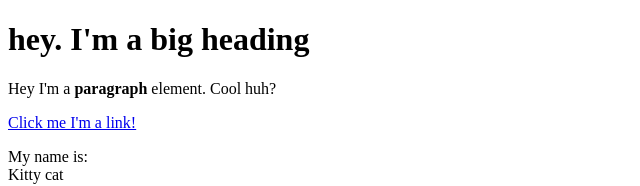
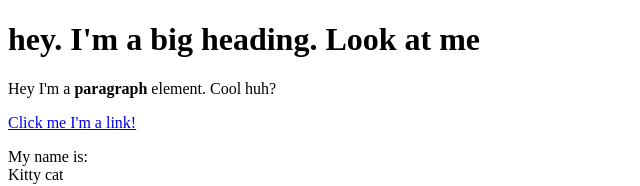
Before and after one commit to arshiz4/cartoon-hero, a plain HTML site: page test.html in a window 1280 px wide. Shown: the top 186 px of the page, without its empty margins (0-640 px from the left). Drawn offline with Linux system fonts and the light colour scheme.

Commit message:
Update test.html

```diff
--- a/test.html
+++ b/test.html
@@ -4,7 +4,7 @@
 	<title>test page</title>
 </head>
 <body>
-	<h1>hey. I'm a big heading</h1>
+	<h1>hey. I'm a big heading. Look at me</h1>
 	<p>Hey I'm a <b>paragraph</b> element. Cool huh?</p>
 	<a href="https://google.com" target="_blank" title="Let's go to google">Click me I'm a link!</a>
 	<p>My name is:<br>
```
